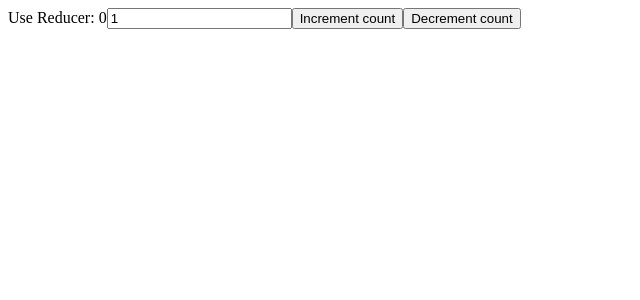
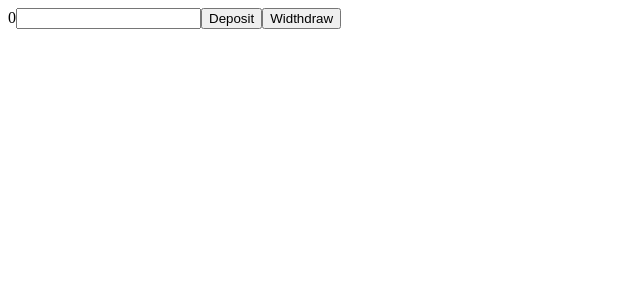
Before and after one commit to marv1n-le/react-series, a React (Vite) app in the folder my-app/: page / in a window 1280 px wide. Shown: the top 300 px of the page, without its empty margins (0-640 px from the left). Built offline with nearby package versions, Linux system fonts and the light colour scheme.

Commit message:
useReducer using bank account example

```diff
--- a/my-app/src/App.jsx
+++ b/my-app/src/App.jsx
@@ -1,50 +1,84 @@
 import { useReducer } from "react";
 import { useState } from "react";
 
+// function App() {
+//   const [count, setCount] = useState(0);
+//   const [state, dispatch] = useReducer(reducer, { count: 0, incrementBy: 1 });
+//   function reducer(state, action) {
+//     if (action.type === "increment") {
+//       return {
+//         ...state,
+//         count: state.count + state.incrementBy,
+//       };
+//       //state + action.payload;
+//     } else if (action.type === "decrement") {
+//       return {
+//         ...state,
+//         count: state.count - state.incrementBy,
+//       };
+//       //state - action.payload
+//     }
+
+//     if (action.type === "setIncrement") {
+//       return {
+//         ...state,
+//         incrementBy: action.payload
+//       }
+//     }
+//   }
+//   return (
+//     <div>
+//       Use Reducer: {state.count}
+//       <input
+//         type="text"
+//         value={state.incrementBy}
+//         onChange={(e) => dispatch({
+//           type: "setIncrement",
+//           payload: Number(e.target.value)
+//         })}
+//       />
+//       <button onClick={() => dispatch({ type: "increment", payload: 1 })}>
+//         Increment count
+//       </button>
+//       <button onClick={() => dispatch({ type: "decrement", payload: 1 })}>
+//         Decrement count
+//       </button>
+//     </div>
+//   );
+// }
+
 function App() {
-  const [count, setCount] = useState(0);
-  const [state, dispatch] = useReducer(reducer, { count: 0, incrementBy: 1 });
   function reducer(state, action) {
-    if (action.type === "increment") {
+    if (action.type === "add") {
       return {
         ...state,
-        count: state.count + state.incrementBy,
-      };
-      //state + action.payload;
-    } else if (action.type === "decrement") {
+        balance: state.balance + action.payload
+      }
+    }
+    if (action.type === "sub") {
       return {
         ...state,
-        count: state.count - state.incrementBy,
-      };
-      //state - action.payload
-    }
-
-    if (action.type === "setIncrement") {
-      return {
-        ...state,
-        incrementBy: action.payload
+        balance: state.balance - action.payload
       }
     }
   }
-  return (
-    <div>
-      Use Reducer: {state.count}
-      <input
-        type="text"
-        value={state.incrementBy}
-        onChange={(e) => dispatch({
-          type: "setIncrement",
-          payload: Number(e.target.value)
-        })}
-      />
-      <button onClick={() => dispatch({ type: "increment", payload: 1 })}>
-        Increment count
-      </button>
-      <button onClick={() => dispatch({ type: "decrement", payload: 1 })}>
-        Decrement count
-      </button>
-    </div>
-  );
+  const [state, dispatch] = useReducer(reducer, {
+    balance: 0,
+  })
+  const [amount, setAmount] = useState(0);
+
+  return <div>
+    {state.balance}
+    <input type="text"
+    onChange={(e) => setAmount(Number(e.target.value))}
+    />
+    <button onClick={() =>
+      dispatch({ type: "add", payload: Number(amount)})
+    }>Deposit</button>
+    <button onClick={() =>
+      dispatch({ type: "sub", payload: Number(amount) })
+    }>Widthdraw</button>
+  </div>
 }
 
 export default App;
```
